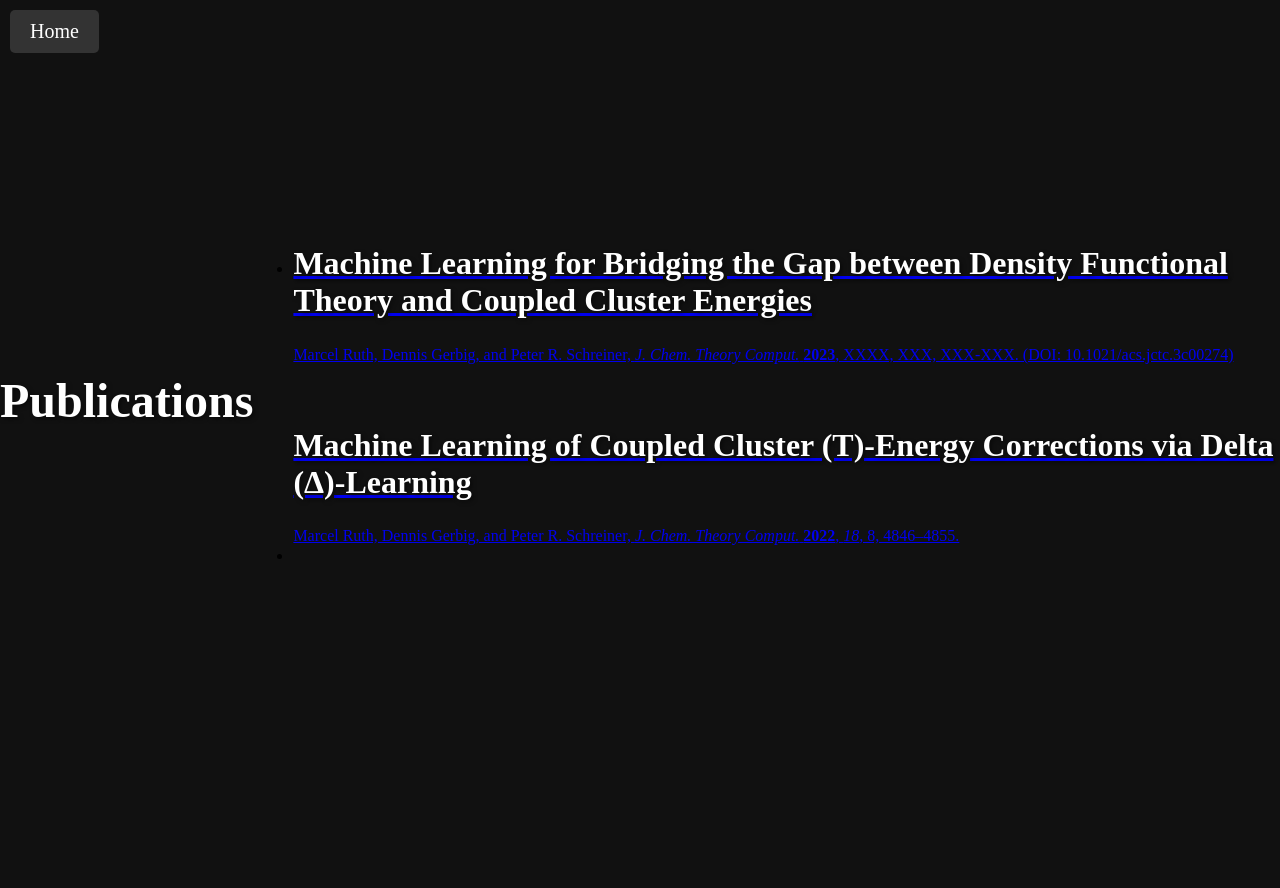
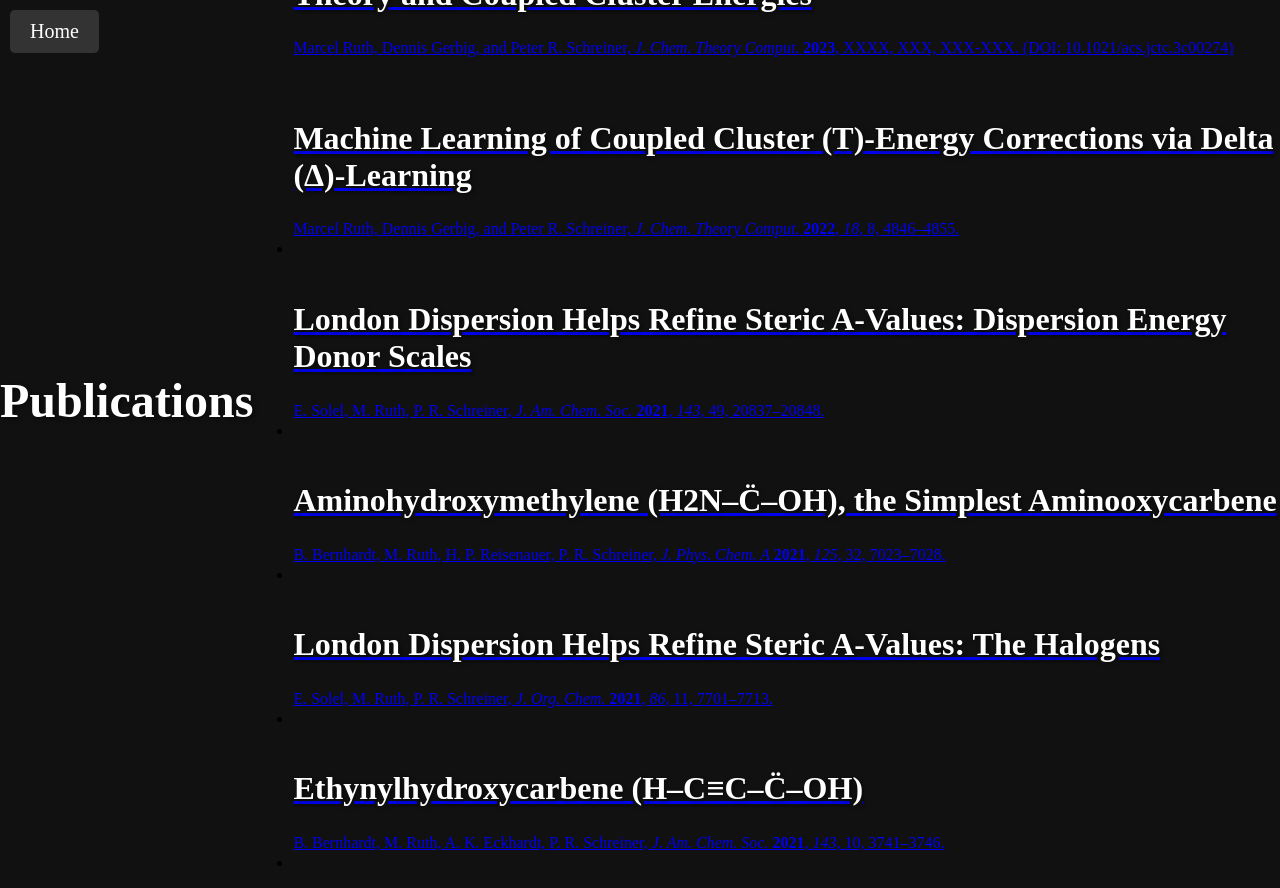
Before and after one commit to MarcelRuth/MarcelRuth.github.io, a plain HTML site: page publications.html in a window 1280 px wide. Before the commit the page ends 800 px from the top, so only its background shows below. Drawn offline with Linux system fonts and the light colour scheme.

Commit message:
layout changes, new publications

```diff
--- a/publications.html
+++ b/publications.html
@@ -28,6 +28,51 @@
                 </div>
             <!-- Add more publications as needed -->
             </l1>
+
+            <li>
+                <div class="publication">
+                    <div class="right">
+                        <a href="https://pubs.acs.org/doi/10.1021/jacs.1c09222">
+                        <h2>London Dispersion Helps Refine Steric A-Values: Dispersion Energy Donor Scales</h2>
+                        <p>E. Solel, M. Ruth, P. R. Schreiner, <i>J. Am. Chem. Soc.</i> <strong>2021</strong>, <i>143</i>, 49, 20837–20848.
+                    </div>
+                </div>
+            <!-- Add more publications as needed -->
+            </l1>
+
+            <li>
+                <div class="publication">
+                    <div class="right">
+                        <a href="https://pubs.acs.org/doi/abs/10.1021/acs.jpca.1c06151">
+                        <h2>Aminohydroxymethylene (H2N–C̈–OH), the Simplest Aminooxycarbene</h2>
+                        <p>B. Bernhardt, M. Ruth, H. P. Reisenauer, P. R. Schreiner, <i>J. Phys. Chem. A </i> <strong>2021</strong>, <i>125</i>, 32, 7023–7028.
+                    </div>
+                </div>
+            <!-- Add more publications as needed -->
+            </l1>
+
+            <li>
+                <div class="publication">
+                    <div class="right">
+                        <a href="https://pubs.acs.org/doi/10.1021/acs.joc.1c00767#:~:text=A%20significant%20part%20of%20the,also%20show%20significant%20LD%20interactions.">
+                        <h2>London Dispersion Helps Refine Steric A-Values: The Halogens</h2>
+                        <p>E. Solel, M. Ruth, P. R. Schreiner, <i>J. Org. Chem.</i> <strong>2021</strong>, <i>86</i>, 11, 7701–7713.
+                    </div>
+                </div>
+            <!-- Add more publications as needed -->
+            </l1>
+
+            <li>
+                <div class="publication">
+                    <div class="right">
+                        <a href="https://pubs.acs.org/doi/abs/10.1021/jacs.1c00897">
+                        <h2>Ethynylhydroxycarbene (H–C≡C–C̈–OH)</h2>
+                        <p>B. Bernhardt, M. Ruth, A. K. Eckhardt, P. R. Schreiner, <i> J. Am. Chem. Soc.</i> <strong>2021</strong>, <i>143</i>, 10, 3741–3746.
+                    </div>
+                </div>
+            <!-- Add more publications as needed -->
+            </l1>
+
         </ul>
     </body>
 </html>
--- a/styles.css
+++ b/styles.css
@@ -50,7 +50,9 @@ h3 {
     border: none;
     border-radius: 5px;
     transition: background-color 0.3s ease;
+    margin-bottom: 20px;  /* Adds space below each button */
 }
+
 .btn:hover {
     background-color: #666;
 }
@@ -71,10 +73,10 @@ h3 {
 
 #logo {
     position: absolute;
-    top: 10px;
-    right: 10px;
-    width: 500px;  /* Adjust as needed */
-    height: 500px;  /* Adjust as needed */
+    top: 2vw;
+    right: 2vw;
+    width: 5vw;
+    height: 5vw;
 }
 
 #description {
@@ -105,13 +107,8 @@ h3 {
     left: 50%;
     transform: translateX(-50%);
     color: red;  /* Adjust as needed */
-    font-size: 20px;  /* Adjust as needed */
+    font-size: 50px;  /* Adjust as needed */
     text-align: center;
-}
-
-#publications-button {
-    position: center;
-    top: 500px;
 }
 
 #home-button {
```
Also changed, not shown: index.html (+4 -1 lines), logo.png.
